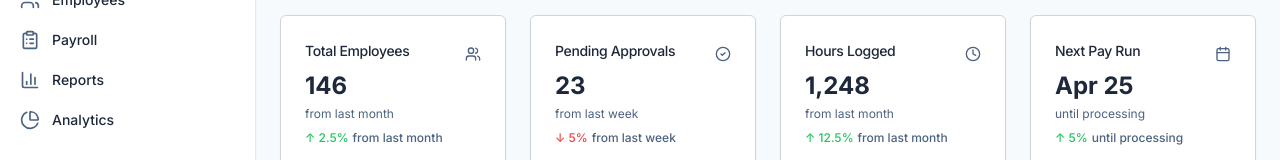
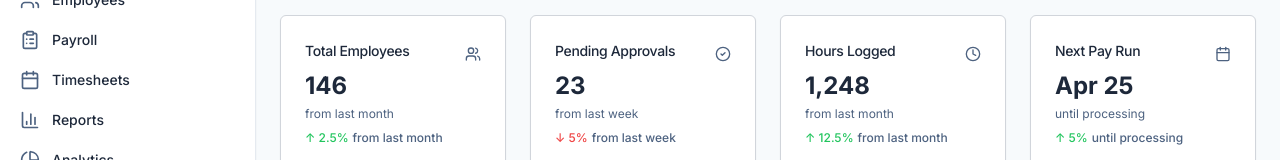
Before and after one commit to alexcsaky/flow-uk-payroll-suite-61, a React (Vite) app: page / in a window 1280 px wide. Shown: the part 138-298 px from the top of the page. Built offline with nearby package versions, Linux system fonts and the light colour scheme.

Commit message:
Adding timesheet navigation back to side bar

```diff
--- a/src/components/layout/SideNavigation.tsx
+++ b/src/components/layout/SideNavigation.tsx
@@ -1,4 +1,3 @@
-import React from "react";
 import { Link, useLocation } from "react-router-dom";
 import { cn } from "@/lib/utils";
 import { Button } from "@/components/ui/button";
@@ -15,7 +14,6 @@ import {
   Building,
   PieChart,
   Calendar,
-  CheckCircle2,
   LogOut,
   LucideIcon,
 } from "lucide-react";
@@ -48,7 +46,7 @@ export function SideNavigation({ isOpen, setIsOpen }: SideNavigationProps) {
     { name: "Dashboard", href: "/", icon: Home },
     { name: "Employees", href: "/employees", icon: Users },
     { name: "Payroll", href: "/payroll", icon: ClipboardList },
-    //{ name: "Timesheets", href: "/timesheets", icon: Calendar },
+    { name: "Timesheets", href: "/timesheets", icon: Calendar },
     //{ name: "Approvals", href: "/approvals", icon: CheckCircle2 },
     { name: "Reports", href: "/reports", icon: BarChart3 },
     { name: "Clients", href: "/clients", icon: Building, requiresBilling: true },
```
